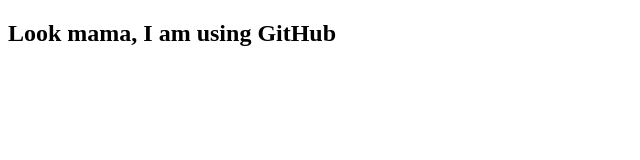
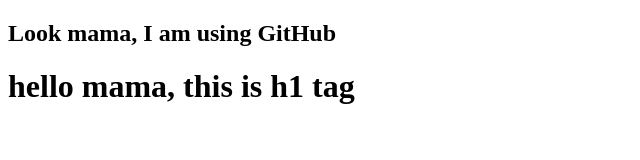
Before and after one commit to Sakib12345/my-first-website, a plain HTML site: page index.html in a window 1280 px wide. Shown: the whole page, without its empty margins (0-640 px from the left). Drawn offline with Linux system fonts and the light colour scheme.

Commit message:
add a header tag

```diff
--- a/index.html
+++ b/index.html
@@ -7,5 +7,6 @@
 </head>
 <body>
     <h2>Look mama, I am using GitHub</h2>
+    <h1>hello mama, this is h1 tag</h1>
 </body>
 </html>
```
